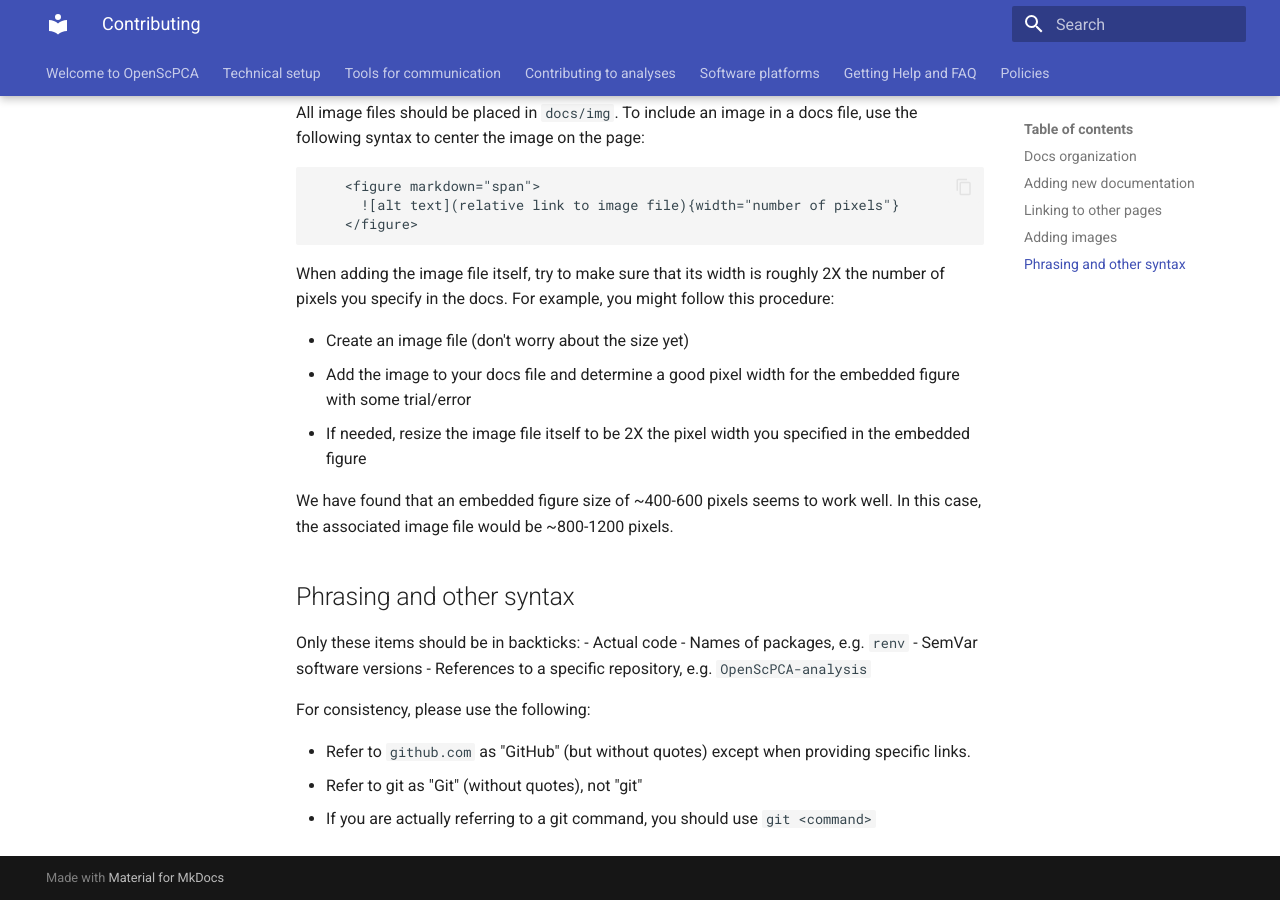
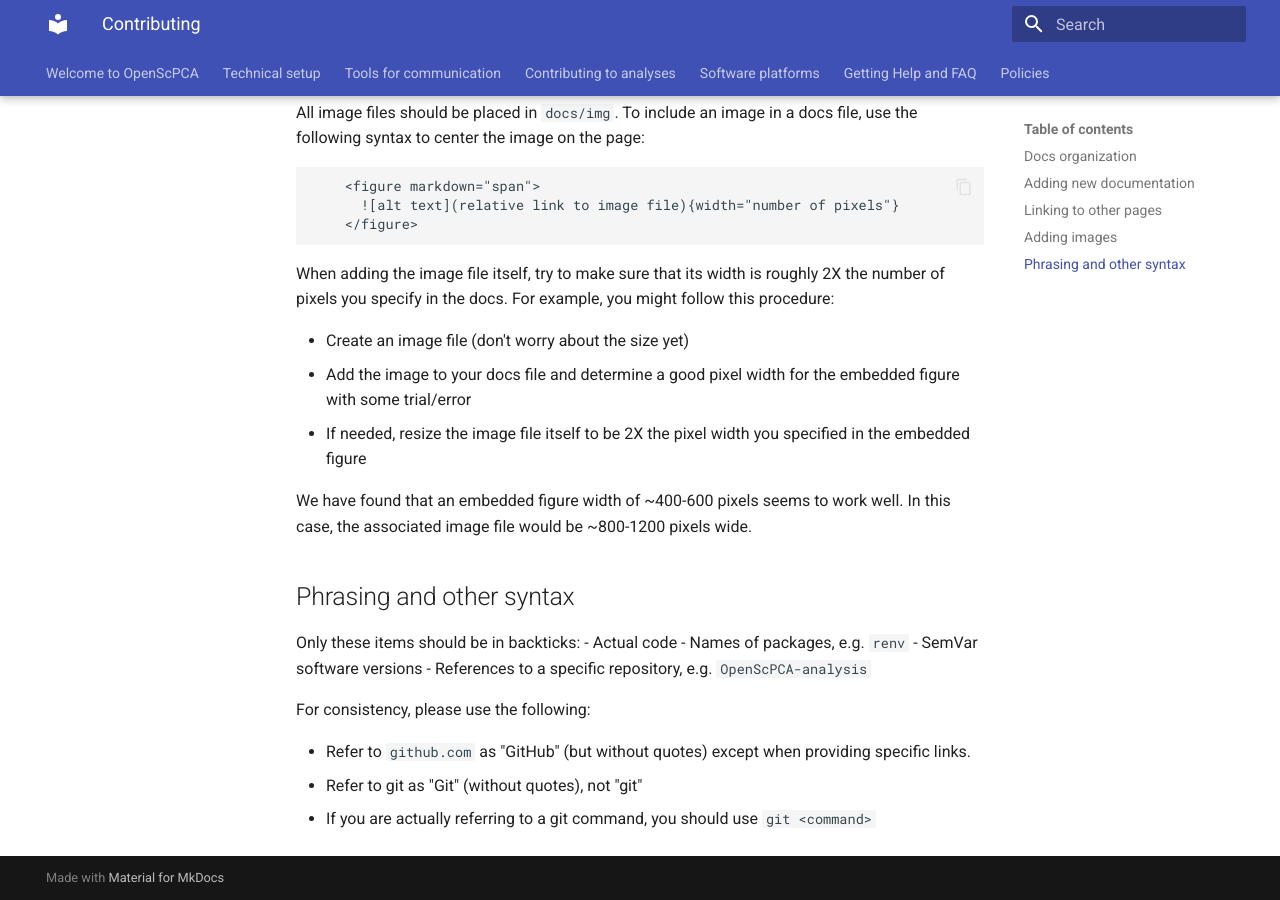
Before and after one commit to AlexsLemonade/OpenScPCA-analysis, an MkDocs documentation site: the page built from docs/contributing.md, in a window 1280 px wide and 900 px high, scrolled down 2289 px. Built offline with MkDocs 1.6.1 and Material for MkDocs 9.7.7, drawn with Linux system fonts in a browser that asks for light colours.

Commit message:
Update docs/contributing.md
Co-authored-by: Joshua Shapiro <josh.shapiro@ccdatalab.org>

```diff
--- a/docs/contributing.md
+++ b/docs/contributing.md
@@ -108,8 +108,8 @@
 - Add the image to your docs file and determine a good pixel width for the embedded figure with some trial/error
 - If needed, resize the image file itself to be 2X the pixel width you specified in the embedded figure
 
-We have found that an embedded figure size of ~400-600 pixels seems to work well.
-In this case, the associated image file would be ~800-1200 pixels.
+We have found that an embedded figure width of ~400-600 pixels seems to work well.
+In this case, the associated image file would be ~800-1200 pixels wide.
 
 
 ## Phrasing and other syntax
```
